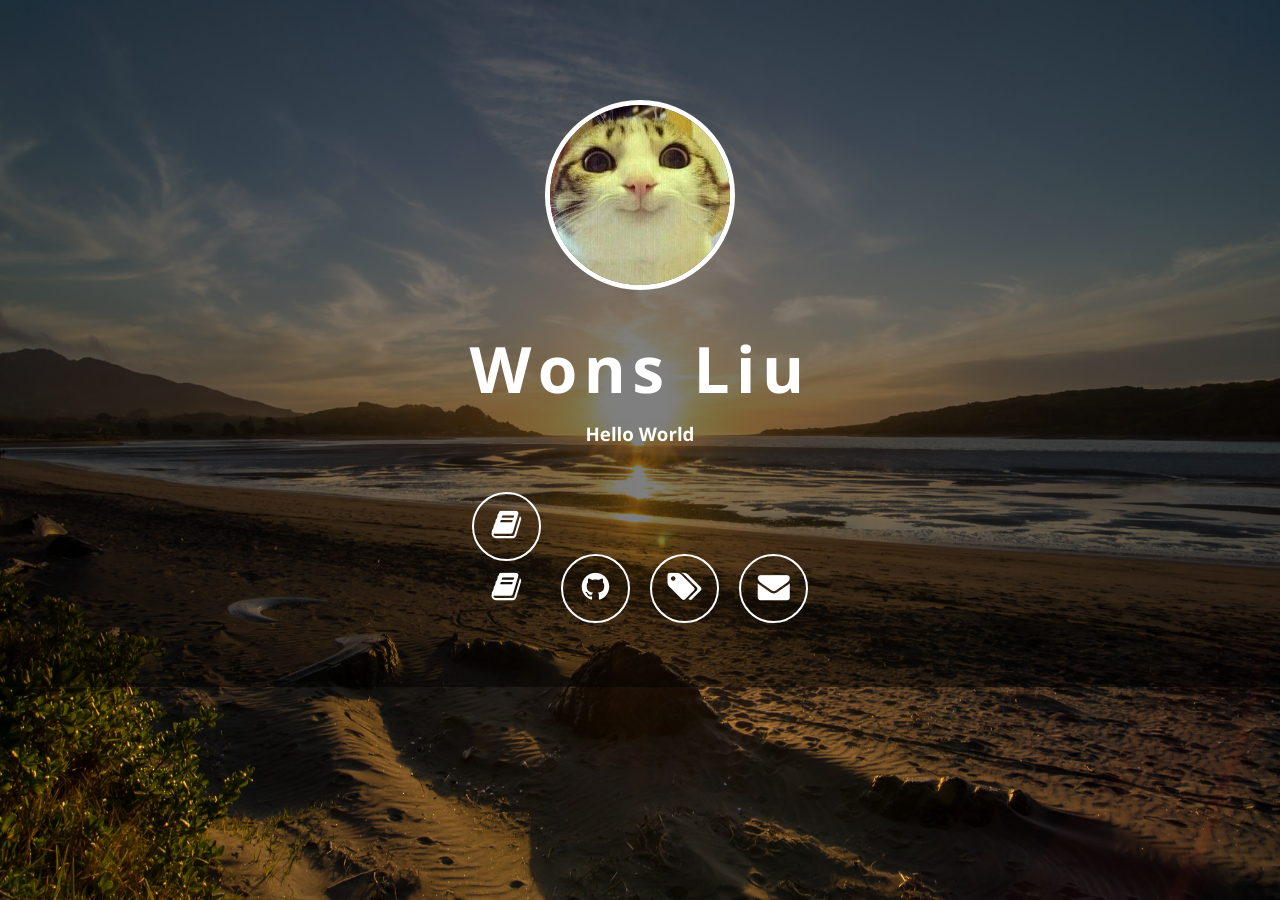
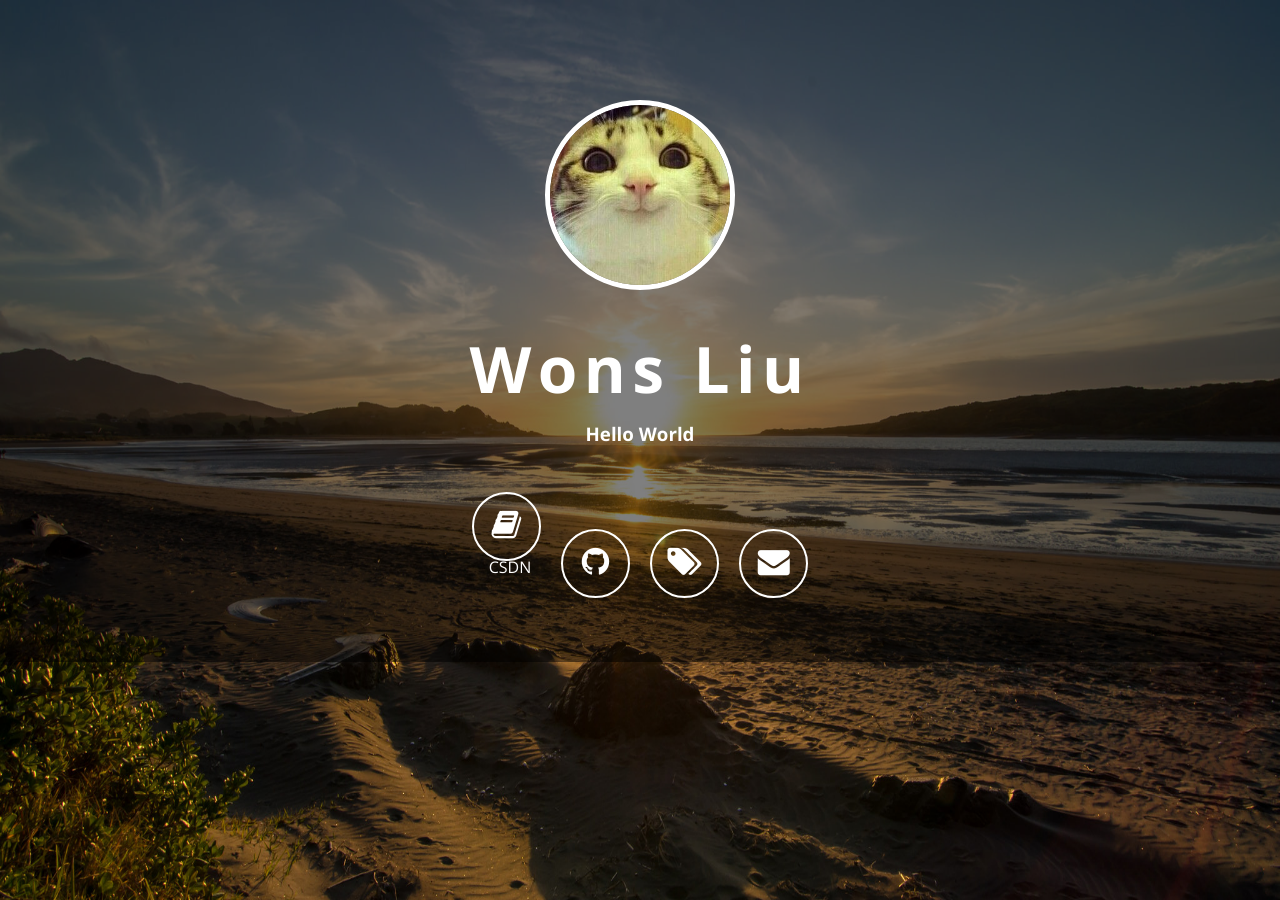
Before and after one commit to liuwons/blog, a Jekyll site: the page built from index.html, in a window 1280 px wide. Built offline with Jekyll 4.4.1, drawn with Linux system fonts in a browser that asks for light colours; nearby versions of some CDN libraries.

Commit message:
.# Please enter the commit message for your changes. Lines starting

```diff
--- a/index.html
+++ b/index.html
@@ -32,7 +32,7 @@ permalink: /
 
                 <ul>
                     {% if site.csdn_username %}
-                    <li><a class="fa fa-2x fa-book" href="https://blog.csdn.net/{{ site.csdn_username }}"><span class="description">CSDN</span></a><a class="fa fa-2x fa-book" href="https://blog.csdn.net/{{ site.csdn_username }}"><span class="description">CSDN</span></a></li>
+                    <li><a class="fa fa-2x fa-book" href="https://blog.csdn.net/{{ site.csdn_username }}"><span class="description">CSDN</span></a><a href="https://blog.csdn.net/{{ site.csdn_username }}">CSDN</a></li>
                     {% endif %}
 
                     {% if site.github_username %}
```
